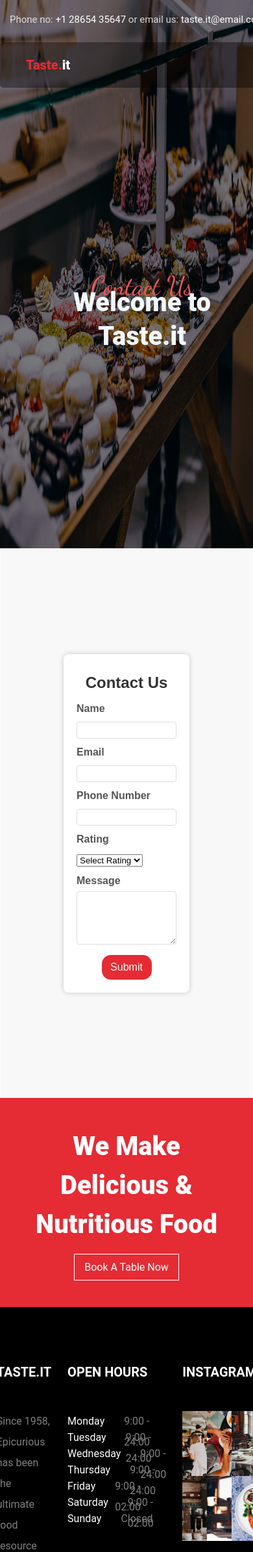
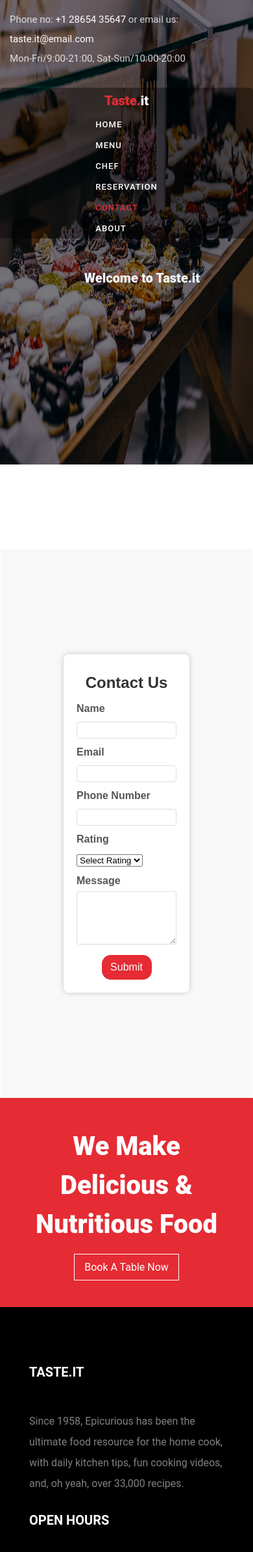
Before and after one commit to Krutik19/Group12, a PHP site: page /Views/ContactUs.php in a window 390 px wide; the page is wider, and only the part inside the window is pictured. Shown: the top 2389 px of that part at 65% size. Run offline with PHP 8.4, Linux system fonts and the light colour scheme.

Commit message:
adding responsiveness of home page

```diff
--- a/Style/index.css
+++ b/Style/index.css
@@ -37,7 +37,7 @@ body {
 
 .hero-img,
 .hero-class {
-    height: 100vh;
+    height: 1075px;
 }
 
 .caro-img {
@@ -169,7 +169,6 @@ body {
 }
 
 .container-fluid {
-    width: 1110px;
     margin: 0 auto;
     padding: 0;
     background: rgba(0, 0, 0, 0.4);
@@ -398,7 +397,7 @@ footer .list-unstyled li span {
     justify-content: center;
     display: flex;
     grid-template-columns: auto auto auto auto;
-    column-gap: 25px;
+    column-gap: 170px;
 }
 
 .grid-item {
@@ -469,7 +468,6 @@ footer .list-unstyled li span {
 .nav-top {
     display: flex;
     justify-content: space-between;
-    width: 1320px !important;
 }
 
 .container {
@@ -479,7 +477,6 @@ footer .list-unstyled li span {
 
 .hero-img {
     position: relative;
-    overflow: hidden;
 }
 
 .carousel-caption {
@@ -487,7 +484,6 @@ footer .list-unstyled li span {
     right: 15%;
     bottom: 1.25rem;
     left: 15%;
-    padding-top: 1.25rem;
     padding-bottom: 1.25rem;
     color: #fff;
     text-align: center;
@@ -525,3 +521,86 @@ footer .list-unstyled li span {
     color: #fff;
     font-size: x-large;
 }
+
+@media (max-width: 1868px) {
+    .hero-img,
+    .hero-class {
+    height: 615px;
+    }
+    .carousel-caption{
+        top: 265px
+    }
+    .about-sec{
+        display: flex;
+        flex-direction: column;
+        justify-content: center;
+        align-items: center;
+    }
+    .about-img{
+        width: auto;
+    }
+    .happy-para{
+        padding: 0px;
+    }
+    .grid-container{
+        column-gap: 70px;
+    }
+
+
+}
+@media (max-width: 1148px) {
+    .nav-top{
+        flex-wrap: wrap
+    }
+    .container-fluid{
+        flex-direction: column;
+    }
+    .hero-img,
+    .hero-class {
+    height: 515px;
+    }
+    .carousel-caption{
+        top: 215px
+    }
+    .grid-container{
+        flex-direction: column;
+        justify-content: center;
+        align-items: center;
+    }
+    .info-container{
+        width: 60%;
+    }
+}
+@media (max-width: 656px) {
+    .info-para-home, .book-info{
+        font-size: 15px;
+    }
+    .book-head, .subheading{
+        font-size: 20px;
+    }
+    .about-img{
+        padding: 0px;
+    }
+    .navbar-nav{
+        flex-direction: column;
+        display: flex;
+    }
+    .navbar-brand{
+        padding: 0px;
+    }
+    .carousel-caption{
+        top: 415px
+    }
+    .hero-img,
+    .hero-class {
+    height: 715px;
+    }
+    .desktop-nav{
+        padding: 0px;
+        top: 70px;
+        position: relative;
+    }
+    .about-img{
+        overflow: hidden;
+    }
+}
```
